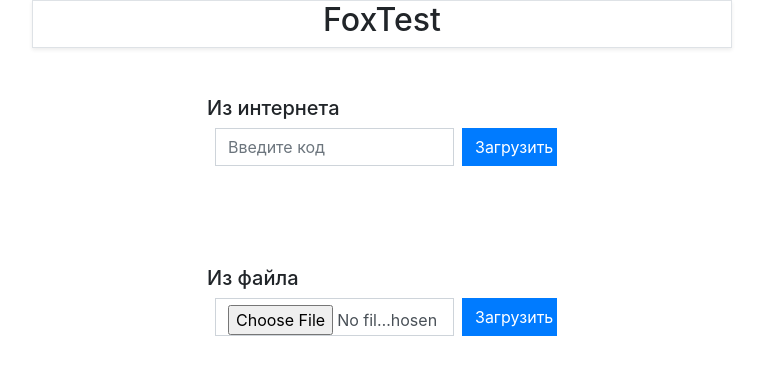
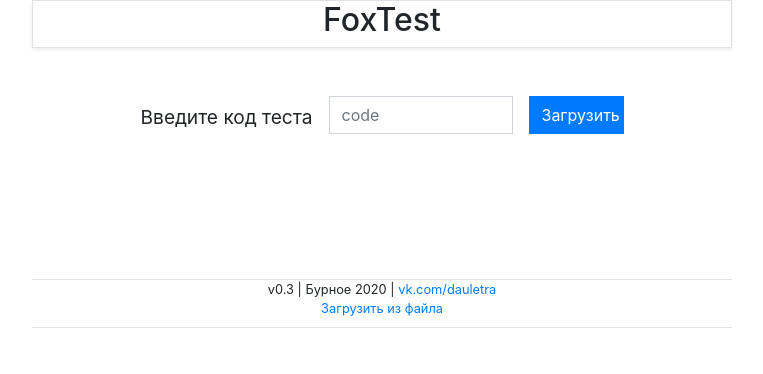
Before and after one commit to dauletra/foxtest-mirinda, a Vue app: page / in a window 1280 px wide. Shown: the top 374 px of the page, without its empty margins (258-1021 px from the left). Built offline with nearby package versions, Linux system fonts and the light colour scheme; what vue2-touch-events would draw is missing.

Commit message:
redesign: fajldan zgruzhat etu footer-ge auysty

```diff
--- a/src/App.vue
+++ b/src/App.vue
@@ -7,24 +7,30 @@
             </div>
         </div>
 
-        <div v-if="Object.keys(quiz_bank).length === 0" class="py-4 px-3">
+        <div v-if="Object.keys(quiz_bank).length === 0" class="py-4">
 
-            <div class="m-auto" style="max-width: 350px; width: 100%">
-                <p class="h5">Из интернета</p>
-                <div class="d-flex justify-content-center">
-                    <div class="w-100 mx-2">
-                        <input placeholder="Введите код" v-model.trim="input_code.code" v-on:keyup.enter="load_quiz_input_code" type="text" class="form-control rounded-0" />
-                        <div v-if="input_code.message.length > 0" class="text-danger font-weight-bold small">{{ input_code.message }}</div>
+            <div class="m-auto" style="">
+
+                <div class="d-flex flex-column flex-sm-row justify-content-center">
+                    <div class="text-center pr-sm-3">
+                        <label class="col-form-label" style="font-size: 1.2rem">Введите код теста</label>
                     </div>
-                    <div>
-                        <button type="button" v-on:click="load_quiz_input_code" v-bind:disabled="input_code.downloading" class="btn btn-primary rounded-0" style="width: 95px">
+                    <div class="d-flex justify-content-center align-content-center" >
+                        <div class="pr-sm-3" style="width: 200px">
+                            <input placeholder="code" v-model.trim="input_code.code" v-on:keyup.enter="load_quiz_input_code" type="text" class="form-control rounded-0" style="color: black;" />
+                            <div v-if="input_code.message.length > 0" class="text-danger font-weight-bold small">{{ input_code.message }}</div>
+                        </div>
+                        <div class="">
+                            <button type="button" v-on:click="load_quiz_input_code" v-bind:disabled="input_code.downloading" class="btn btn-primary rounded-0" style="width: 95px">
                             <span v-if="input_code.downloading">
                                 <font-awesome-icon :icon="['fas', 'spinner']" spin />
                             </span>
-                            <span v-else>Загрузить</span>
-                        </button>
+                                <span v-else>Загрузить</span>
+                            </button>
+                        </div>
                     </div>
                 </div>
+
                 <div v-if="last_codes.length > 0" class="px-3">
                     <div class="mt-3">Последние</div>
                     <div v-for="last_code in last_codes" v-bind:key="last_code.code" class="ml-2 font-weight-lighter">
@@ -48,19 +54,26 @@
             </div>
             <div v-else style="height: 100px;"></div>
 
-            <div class="m-auto" style="max-width: 350px; width: 100%">
-                <p class="h5">Из файла</p>
-                <div class="d-flex justify-content-center">
-                    <div class="w-100 mx-2">
-                        <input type="file" ref="jsonFile" class="form-control form-control-file rounded-0" />
-                    </div>
-                    <button type="button" v-on:click="openFile" class="btn btn-primary rounded-0" style="width: 95px">Загрузить</button>
-                </div>
-            </div>
         </div>
 
         <Quiz v-if="Object.keys(quiz_bank).length > 0" v-bind:quiz_bank="quiz_bank" />
 
+
+        <div class="mt-3 small border-top border-bottom">
+            <!-- footer -->
+            <div class="text-center">
+                <span>v0.3</span> |
+                <span>Бурное 2020</span> |
+                <span>
+                    <a href="https://vk.com/dauletra" target="_blank">vk.com/dauletra</a>
+                </span>
+            </div>
+            <div class="text-center">
+                <input type="file" hidden ref="jsonFile" id="quiz_file" v-on:change="openFile" class="form-control form-control-file rounded-0" />
+                <label for="quiz_file" class="text-primary" style="cursor: pointer">Загрузить из файла</label>
+                <!-- <button type="button" v-on:click="openFile" class="btn btn-primary rounded-0" style="width: 95px">Загрузить</button> -->
+            </div>
+        </div>
     </div>
 </template>
 
```
